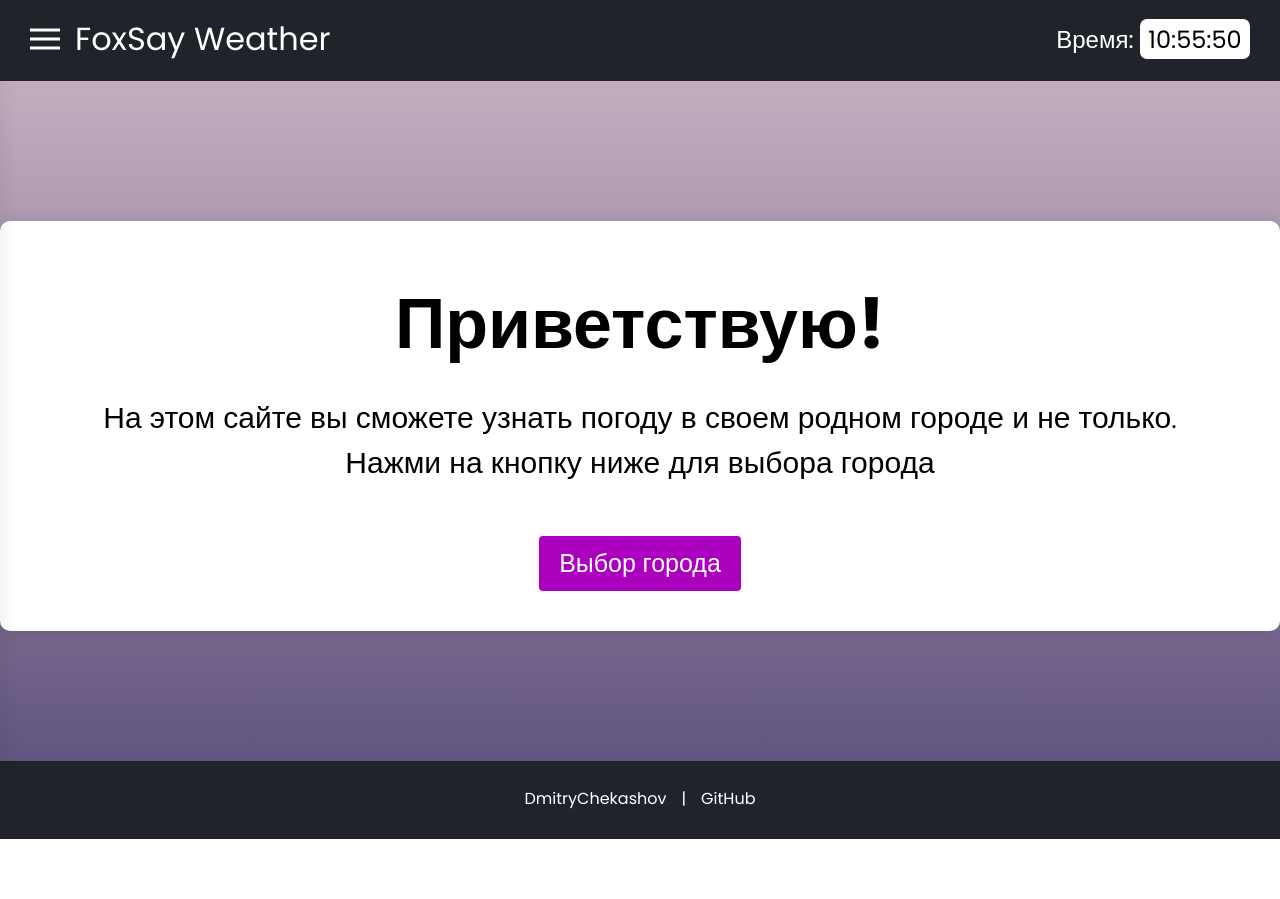
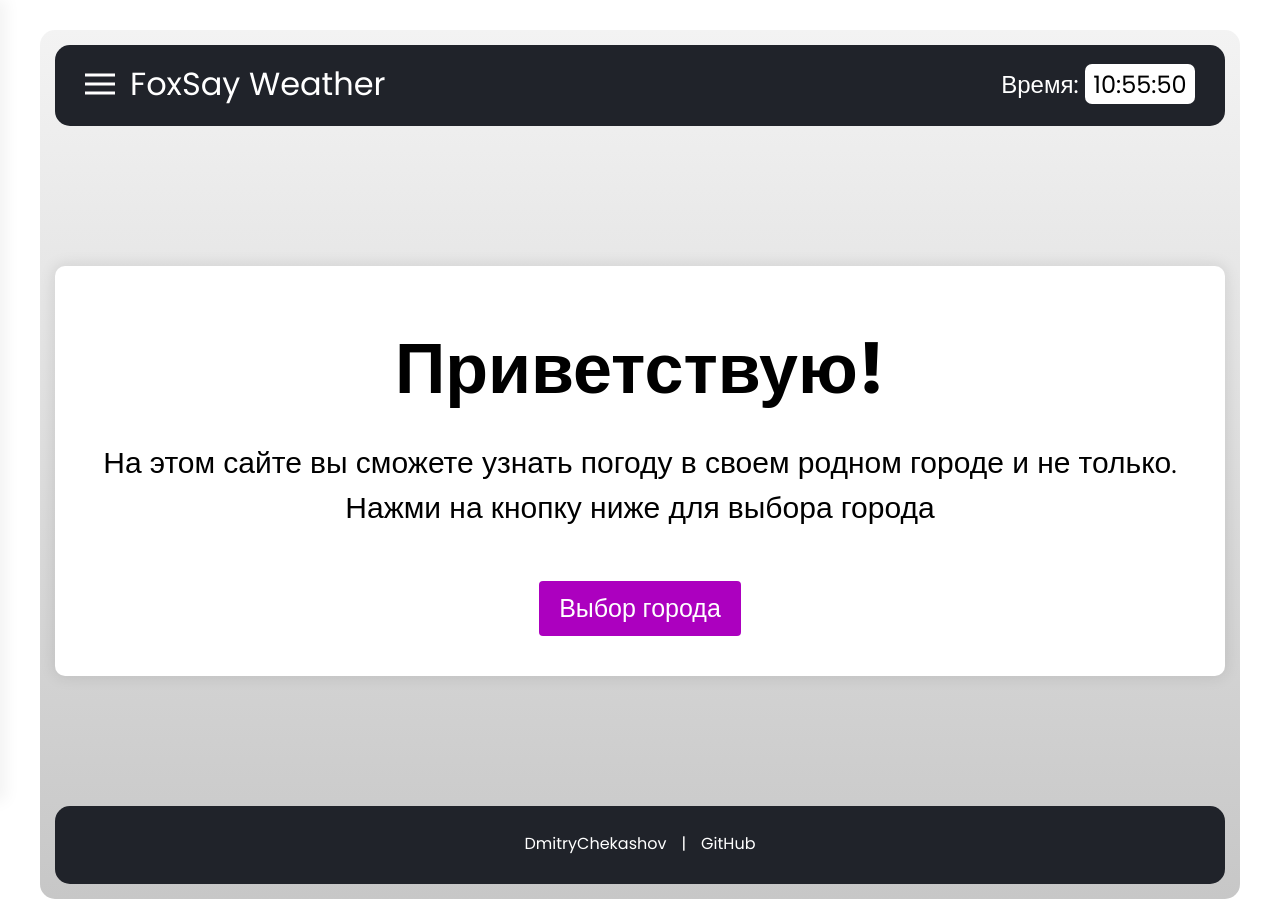
Before and after one commit to DimaChekashov/foxsay-weather, a React (Create React App) app in the folder foxsay-weather_v2/: page / in a window 1280 px wide. Before the commit the page ends 839 px from the top, so only its background shows below. Built offline with nearby package versions, Linux system fonts and the light colour scheme.

Commit message:
update design

```diff
--- a/foxsay-weather_v2/src/app/App.sass
+++ b/foxsay-weather_v2/src/app/App.sass
@@ -3,14 +3,18 @@ $second-color: #61dafb
 
 body,
 html
-    height: 100%
+    height: 100vh
 
 .app
+    max-width: 1200px
+    padding: 15px
+    border-radius: 15px
+    margin: 0 auto
     min-height: 100%
     display: flex
     flex-direction: column
     overflow: hidden
-    background-image: linear-gradient(180deg, rgba(139, 80, 116, 0.41) 0%, rgba(45, 31, 87, 0.8) 100%)
+    background-image: linear-gradient(180deg, #f3f3f3 0%, #c7c7c7 100%)
 
 .container
     max-width: 1320px
--- a/foxsay-weather_v2/src/components/Footer/Footer.sass
+++ b/foxsay-weather_v2/src/components/Footer/Footer.sass
@@ -5,6 +5,7 @@ $second-color: #61dafb
     background-color: $first-color
     padding: 25px 30px 28px 30px
     margin-top: auto
+    border-radius: 15px
     &__list
         margin: 0
         list-style: none
--- a/foxsay-weather_v2/src/components/Header/Header.sass
+++ b/foxsay-weather_v2/src/components/Header/Header.sass
@@ -4,6 +4,7 @@ $second-color: #ac00bf
 .header
     background-color: $first-color
     padding: 15px 30px 18px 30px
+    border-radius: 15px
     margin-bottom: 40px
     display: flex
     align-items: center
--- a/foxsay-weather_v2/src/index.sass
+++ b/foxsay-weather_v2/src/index.sass
@@ -4,9 +4,11 @@
 *
     box-sizing: border-box
     margin: 0
+    padding: 0
 
 body
     margin: 0
+    padding: 30px 0
     font-family: "Poppins", sans-serif
     -webkit-font-smoothing: antialiased
     -moz-osx-font-smoothing: grayscale
```
